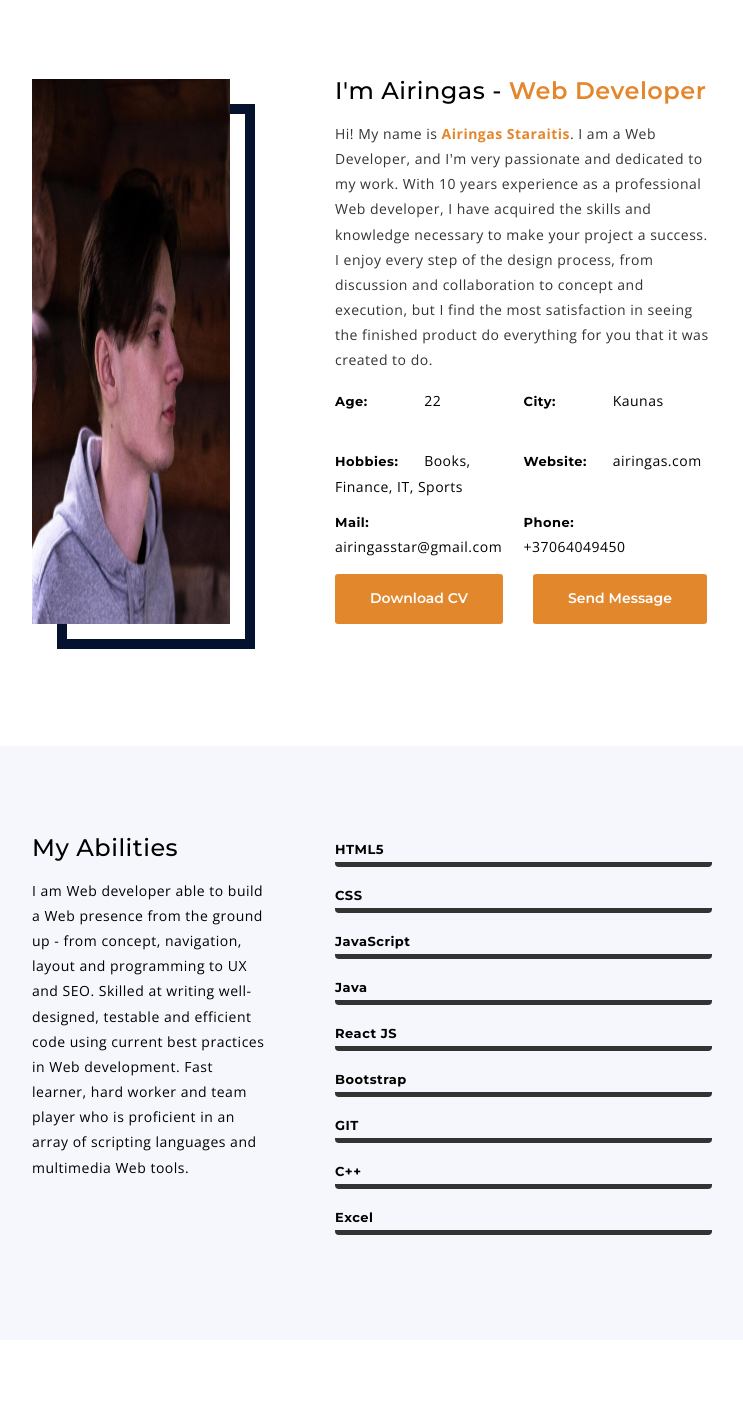
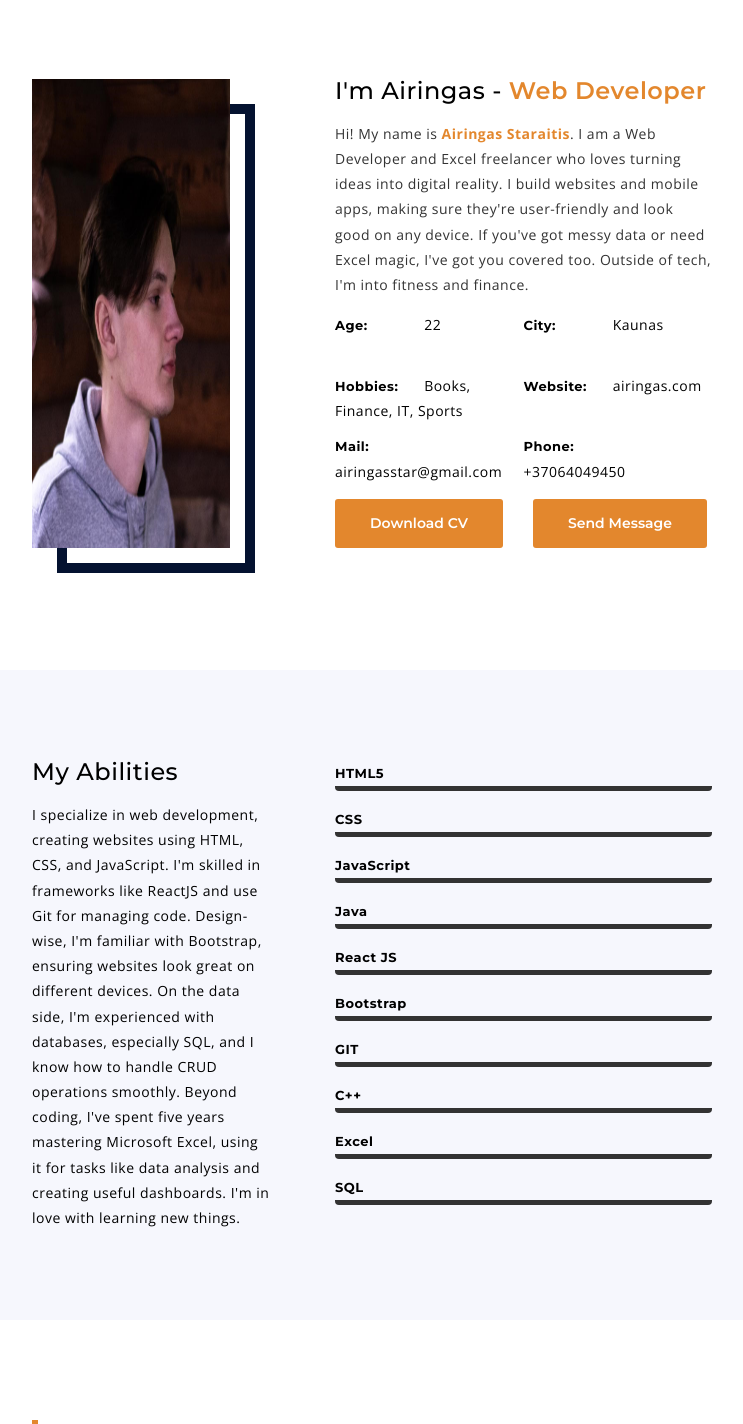
Before and after one commit to Airis1k/Portfolio, a React (Create React App) app: page / in a window 1280 px wide. Shown: the part 1000-2424 px from the top of the page, without its empty margins (418-1161 px from the left). Built offline with nearby package versions, Linux system fonts and the light colour scheme.

Commit message:
updated descriptions

```diff
--- a/src/components/AbilitiesSection.js
+++ b/src/components/AbilitiesSection.js
@@ -7,13 +7,15 @@ export default function AbilitiesSection() {
             <div className="text">
                <h4>My Abilities</h4>
                <p>
-                  I am Web developer able to build a Web presence from the
-                  ground up - from concept, navigation, layout and programming
-                  to UX and SEO. Skilled at writing well-designed, testable and
-                  efficient code using current best practices in Web
-                  development. Fast learner, hard worker and team player who is
-                  proficient in an array of scripting languages and multimedia
-                  Web tools.
+                  I specialize in web development, creating websites using HTML,
+                  CSS, and JavaScript. I'm skilled in frameworks like ReactJS
+                  and use Git for managing code. Design-wise, I'm familiar with
+                  Bootstrap, ensuring websites look great on different devices.
+                  On the data side, I'm experienced with databases, especially
+                  SQL, and I know how to handle CRUD operations smoothly.
+                  Beyond coding, I've spent five years mastering Microsoft
+                  Excel, using it for tasks like data analysis and creating
+                  useful dashboards. I'm in love with learning new things.
                </p>
             </div>
             <ShowcaseList />
--- a/src/components/AboutMeSection.js
+++ b/src/components/AboutMeSection.js
@@ -27,7 +27,7 @@ export default function AboutMeSection() {
                <div className="text-wrapper">
                   <h3>I'm Airingas - <span className="second-header-text">{profession}</span></h3>
                   <p className="paragraph-text">
-                     Hi! My name is <span className="second-paragraph-text">Airingas Staraitis</span>. I am a Web Developer, and I'm very passionate and dedicated to my work. With 10 years experience as a professional Web developer, I have acquired the skills and knowledge necessary to make your project a success. I enjoy every step of the design process, from discussion and collaboration to concept and execution, but I find the most satisfaction in seeing the finished product do everything for you that it was created to do.
+                     Hi! My name is <span className="second-paragraph-text">Airingas Staraitis</span>. I am a Web Developer and Excel freelancer who loves turning ideas into digital reality. I build websites and mobile apps, making sure they're user-friendly and look good on any device. If you've got messy data or need Excel magic, I've got you covered too. Outside of tech, I'm into fitness and finance.
                   </p>
                   <ul className="information-about-me">
                      <li><span className="bold-text">Age:</span> 22</li>
--- a/src/components/ServiceList.js
+++ b/src/components/ServiceList.js
@@ -9,7 +9,7 @@ export default function ServiceList() {
          <ServiceItem
             logo={WebDevIcon}
             header="Web Development"
-            description="I possess in-depth knowledge and expertise in HTML, CSS, and JavaScript, which are crucial elements for building and developing modern websites. HTML is the foundation of any website, serving as the basic structure and content of a web page. CSS, on the other hand, is used to design and style the HTML structure, making it more visually appealing and enhancing its overall user experience."
+            description="Web Development is the art and science of creating interactive and dynamic websites that enhance user experiences on the internet. It involves a combination of programming languages, design principles, and server management to build web applications and sites. As a web developer, I leverage my skills in HTML, CSS, and JavaScript to craft visually appealing and functional websites."
          />
          <ServiceItem
             logo={DatabaseIcon}
--- a/src/components/ShowcaseList.js
+++ b/src/components/ShowcaseList.js
@@ -12,6 +12,7 @@ export default function ShowcaseList() {
          <ShowcaseItem skill="GIT" />
          <ShowcaseItem skill="C++" />
          <ShowcaseItem skill="Excel" />
+         <ShowcaseItem skill="SQL" />
       </div>
    );
 }
```
